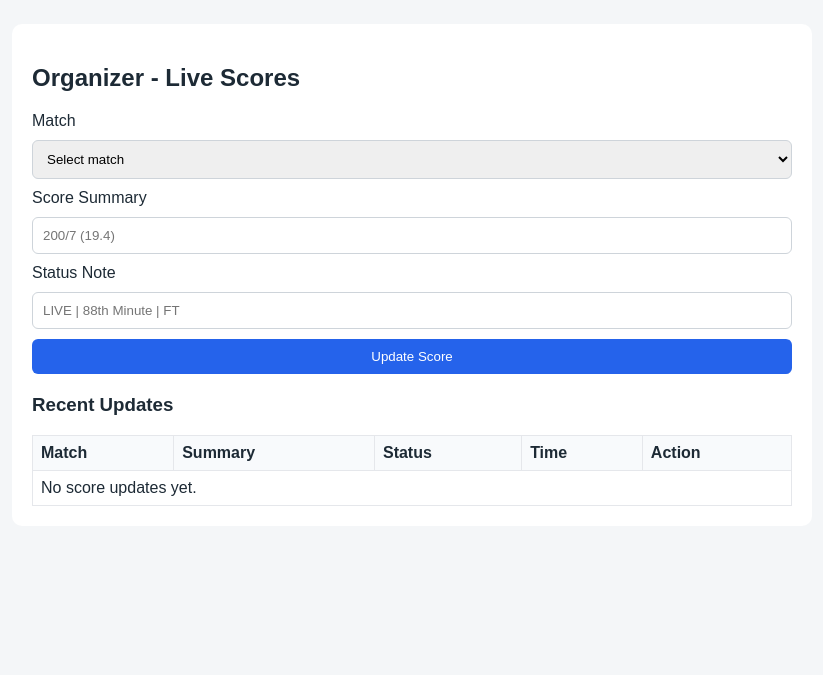
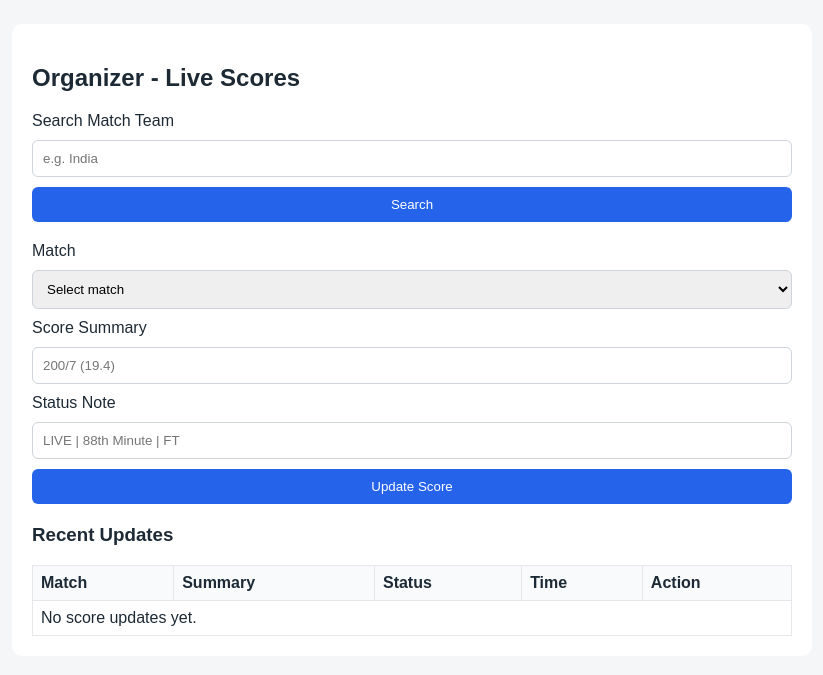
Before and after one commit to Frenil-0393/python-pro, a Django app: template django_project/templates/organizer/scores.html in a window 1280 px wide. Shown: the part 42-717 px from the top of the page, without its empty margins (228-1051 px from the left). Run offline with Django 5.2, Linux system fonts and the light colour scheme; the template is opened without the code that fills it, so the values that code supplies are empty.

Commit message:
Update scores.html
change in organizer scores.html

```diff
--- a/django_project/templates/organizer/scores.html
+++ b/django_project/templates/organizer/scores.html
@@ -1,6 +1,11 @@
 {% extends 'shared/base.html' %}
 {% block content %}
 <h2>Organizer - Live Scores</h2>
+<form method="get" class="card">
+    <label>Search Match Team</label>
+    <input name="match" type="text" value="{{ match_search }}" placeholder="e.g. India">
+    <button type="submit">Search</button>
+</form>
 <form method="post" class="card">
     {% csrf_token %}
     <label>Match</label>
```
